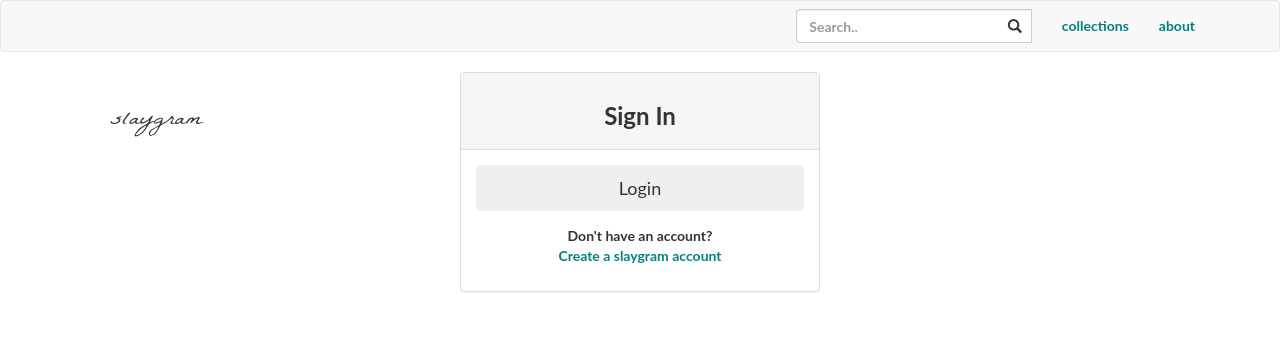
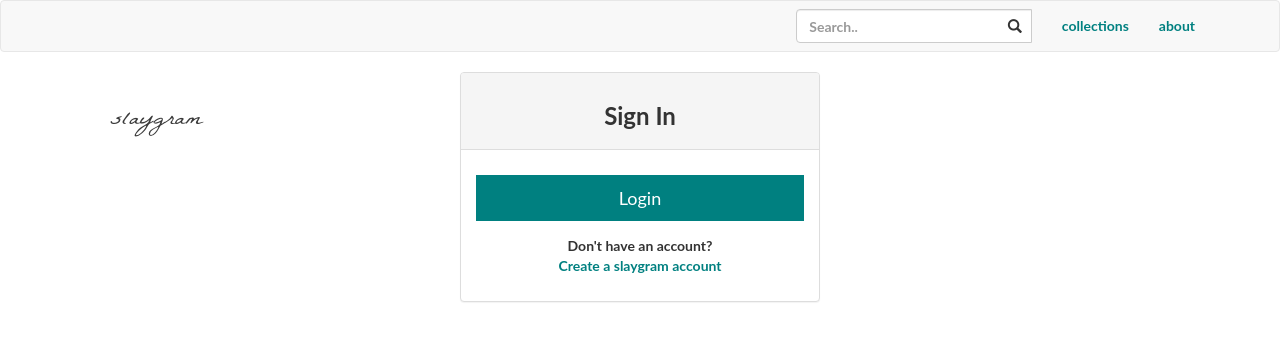
Before and after one commit to VirginiaNdungu1/slaygram, a Django app: template theslaygram/instagram/templates/registration/login.html in a window 1280 px wide. Shown: the top 352 px of the page. Run offline with Django 3.2, Linux system fonts and the light colour scheme; the template is opened without the code that fills it, so the values that code supplies are empty; some libraries are stand-ins or nearby versions.

Commit message:
update index file - add styles

```diff
--- a/theslaygram/instagram/static/css/index.css
+++ b/theslaygram/instagram/static/css/index.css
@@ -2,3 +2,14 @@
   color: teal;
   text-align: center;
 }
+
+.login-btn {
+  text-align: center;
+  margin-top: 3%;
+  color: white;
+  background-color: teal;
+}
+
+.login-btn input {
+  background-color: teal;
+}
--- a/theslaygram/instagram/templates/index.html
+++ b/theslaygram/instagram/templates/index.html
@@ -1,7 +1,7 @@
 {% extends 'base.html' %}
 {% load static %}
 
-{% block scripts %}
+{% block styles %}
   <link rel="stylesheet" href="{% static 'css/index.css' %}">
 {% endblock %}
 
```
